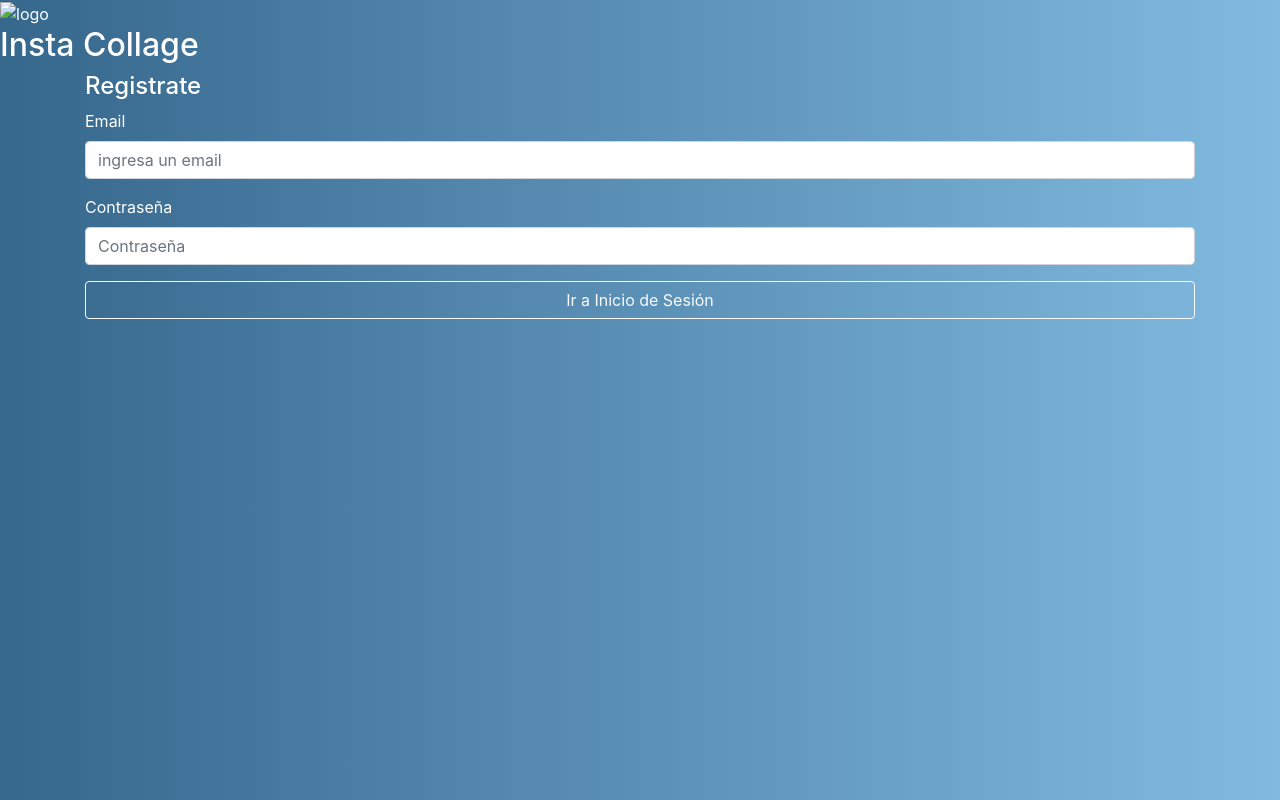
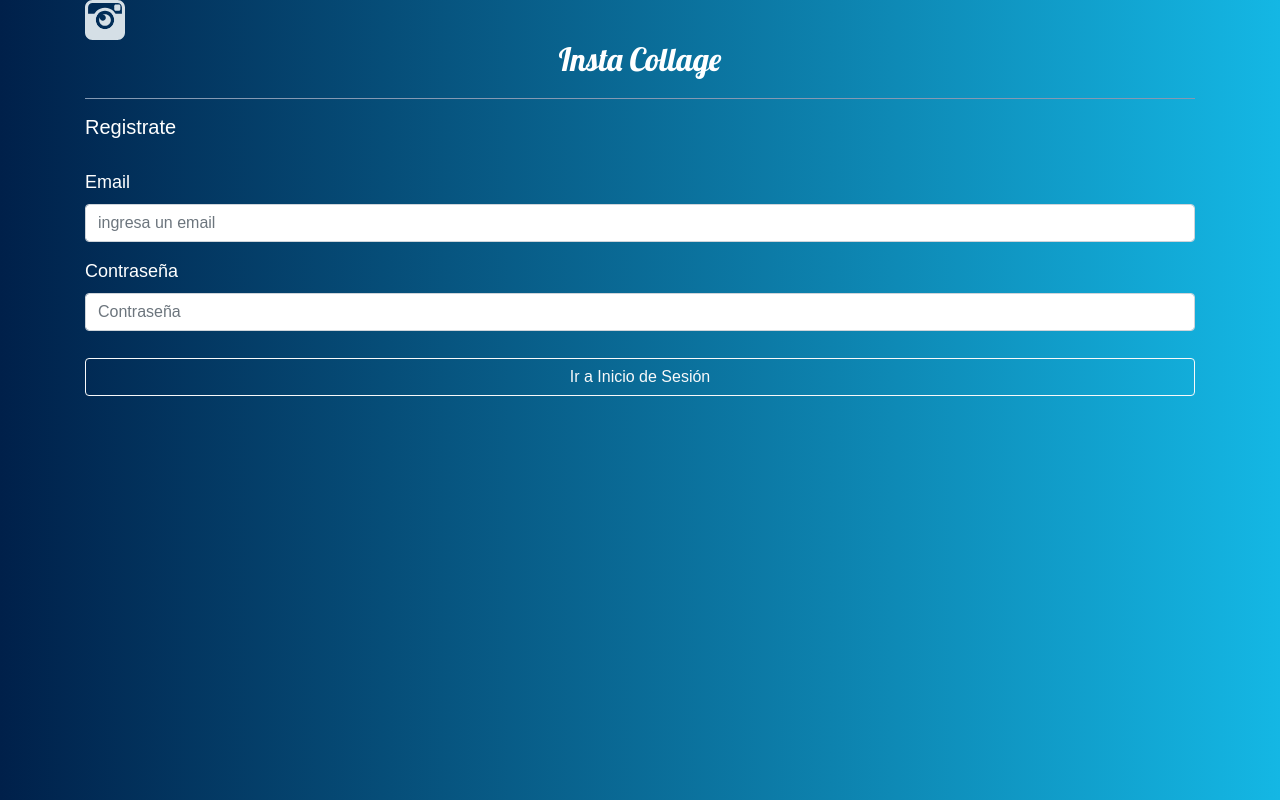
Before and after one commit to Eliza29/insta-collage, a plain HTML site: page views/register.html in a window 1280 px wide. Drawn offline with nearby package versions, Linux system fonts and the light colour scheme; a web font is replaced by a local one.

Commit message:
cambiando logo

```diff
--- a/css/main.css
+++ b/css/main.css
@@ -1,13 +1,32 @@
 /* Estilos del proyecto */
 body{
-    background: linear-gradient(to right, rgb(54, 103, 141) 0%, rgb(129, 186, 224) 100%);
+    background: linear-gradient(to right, #00204A 0%, rgb(20, 183, 228) 100%);
     height: 100vh;
     color: white;
+    font-family: 'Montserra', sans-serif;
+    font-size: 18px;
 }
 section a{
     text-decoration: none;
     color:white;
 }
+h1,h2{
+    font-family: 'Lobster', cursive;
+    margin-bottom: 20px;
+}
+hr{
+    background-color: rgb(147, 170, 199);
+}
 img{
-    width: 60px;
+
+    width: 40px;
 }
+form{
+    margin-top:30px;
+    /* font-family: 'Raleway', sans-serif;
+    font-size: 18px; */
+}
+.btn{
+    margin-top:27px;
+    margin-bottom:15px;
+}
--- a/js/register.js
+++ b/js/register.js
@@ -1,9 +1,9 @@
 $(document).ready(function() {
-    var $email = $('#inputEmail');
-    var $password = $('#inputPassword');
+    let $email = $('#inputEmail');
+    let $password = $('#inputPassword');
 
-    var validateEmail = false;
-    var validatePassword = false;
+    let validateEmail = false;
+    let validatePassword = false;
 
     function activeButton() {
       if (validateEmail && validatePassword) {
@@ -17,7 +17,7 @@ $(document).ready(function() {
 
     $email.on('input', function(event) {
 
-      var REGEXEMAIL = /^[a-zA-Z0-9\._-]+@[a-zA-Z0-9-]{2,}[.][a-zA-Z]{2,3}$/;
+      const REGEXEMAIL = /^[a-zA-Z0-9\._-]+@[a-zA-Z0-9-]{2,}[.][a-zA-Z]{2,3}$/;
       console.log(REGEXEMAIL.test($(this).val()));
       console.log($(this).val());
       if (REGEXEMAIL.test($(this).val())) {
--- a/views/register.html
+++ b/views/register.html
@@ -6,17 +6,18 @@
     <meta name="viewport" content="width=device-width, initial-scale=1.0">
     <meta http-equiv="X-UA-Compatible" content="ie=edge">
     <link rel="stylesheet" href="https://maxcdn.bootstrapcdn.com/bootstrap/4.0.0/css/bootstrap.min.css">
-    <link href="https://fonts.googleapis.com/css?family=Alegreya|Philosopher|Rammetto+One|Roboto" rel="stylesheet">
+    <link href="https://fonts.googleapis.com/css?family=Alegreya|Lobster|Montserrat|Raleway" rel="stylesheet">
     <link rel="stylesheet" href="../css/main.css">
     <title>Insta Collage</title>
 </head>
 
 
 <body>
-    <img src="" alt="logo">
-    <h2> Insta Collage</h2>
     <section class="container">
-        <h4>Registrate</h4>
+        <img src="../assets/images/icon.svg" alt="logo">
+        <h2 class="text-center"> Insta Collage</h2>
+        <hr>
+        <h5>Registrate</h5>
         <form>
             <div class="form-group">
                 <label for="inputEmail">Email </label>
```
Also changed, not shown: index.html (+4 -3 lines), js/app.js (+5 -8 lines), assets/images/icon.svg (added), assets/images/instagram-logo.png (deleted), 2 other files.
